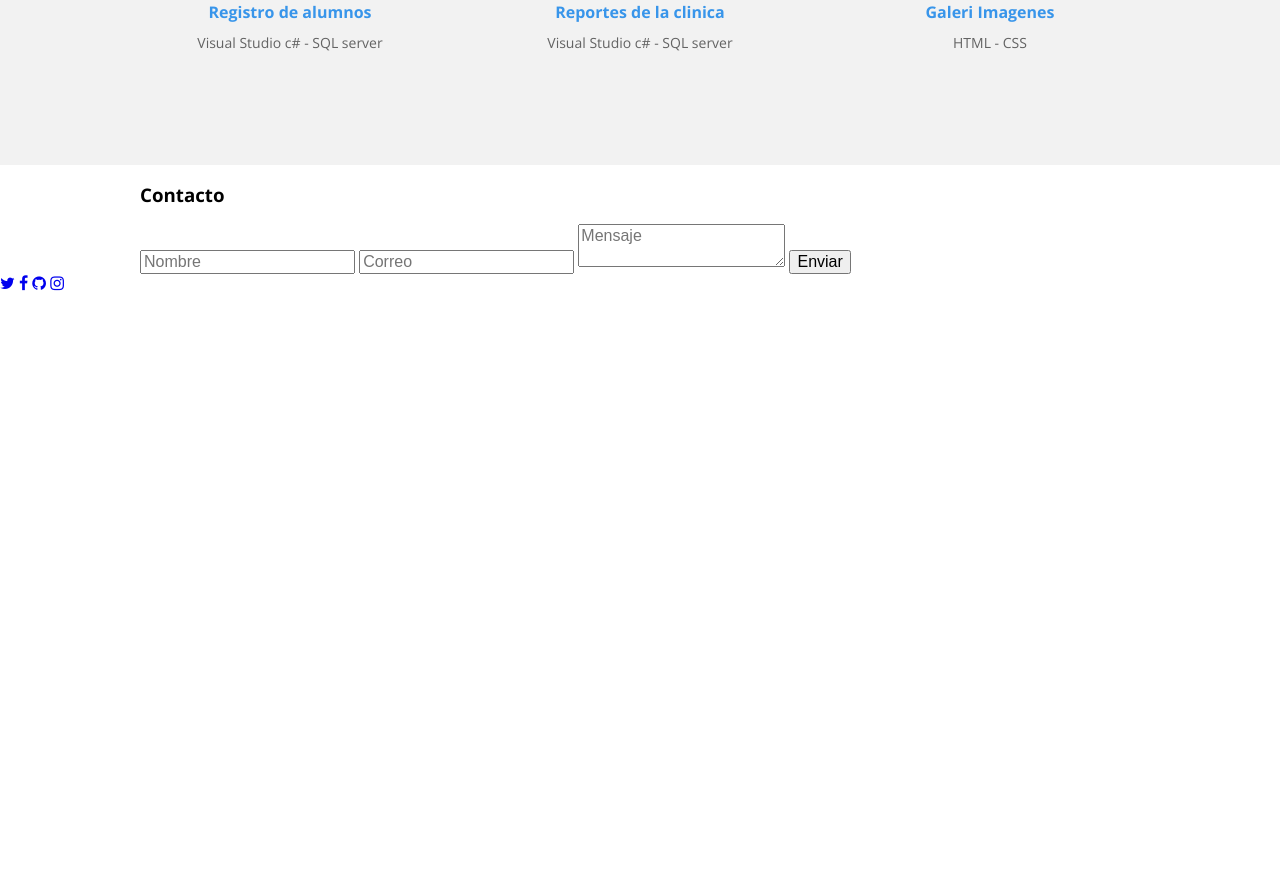
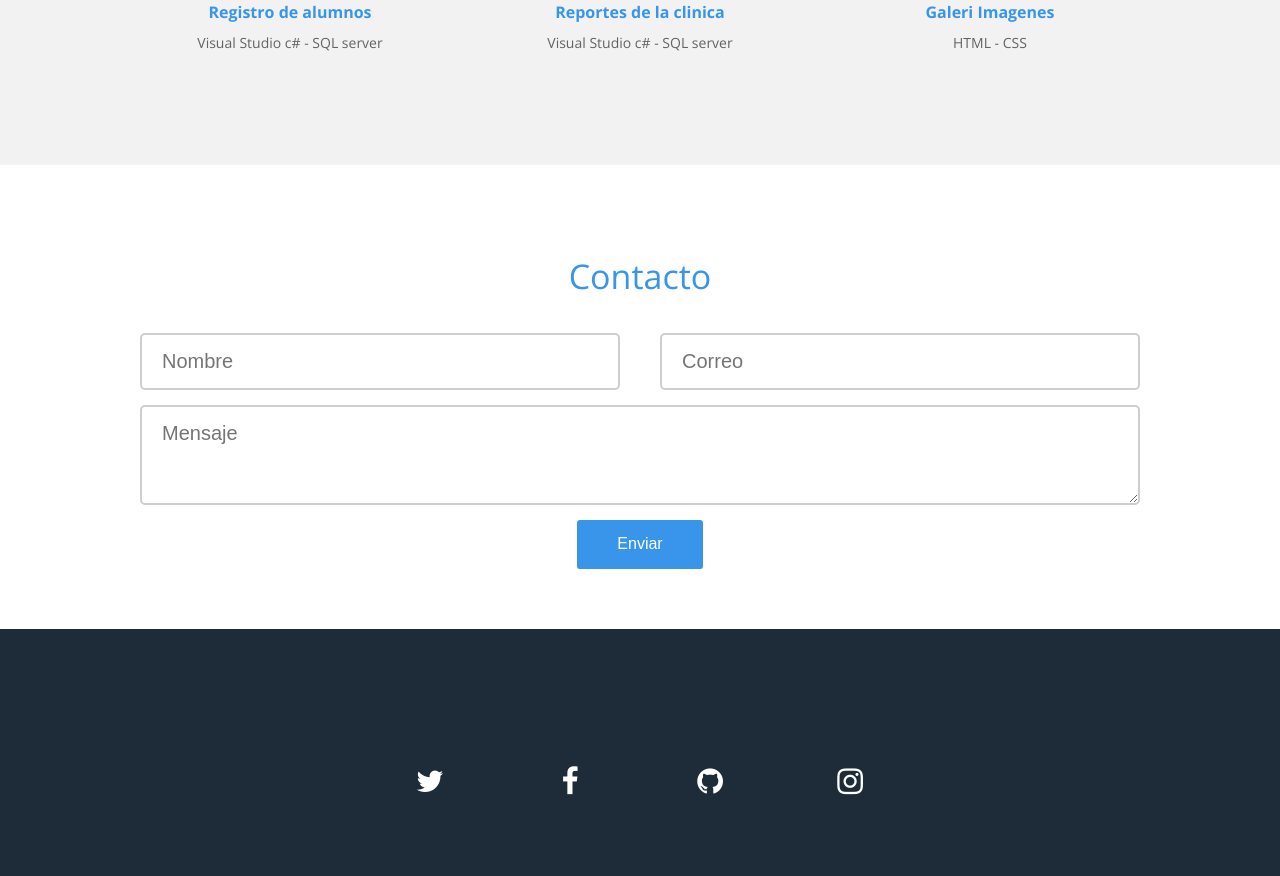
Before and after one commit to Allan-Sanchez/Curso-html5, a plain HTML site: page Portafolio/index.html in a window 1280 px wide. Shown: the part 2054-2930 px from the top of the page. Before the commit the page ends 2348 px from the top, so only its background shows below. Drawn offline with nearby package versions, Linux system fonts and the light colour scheme.

Commit message:
portafolio completo solo falta colocarle javascript

```diff
--- a/Portafolio/css/estilos.css
+++ b/Portafolio/css/estilos.css
@@ -172,3 +172,117 @@ header .contenedor-texto .texto .profesion{
 }
 
 /*Seccion de el area de contactos  */
+
+
+footer .contenedor{
+  padding: 60px 0;
+}
+
+footer .contenedor .titulo{
+  font-size: 34px;
+  line-height: 34px;
+  margin-bottom: 40px;
+  font-weight: 300;
+  color: #3895ea;
+  text-align: center;
+}
+footer .contenedor .formulario{
+  display: flex;
+  flex-wrap: wrap;
+  justify-content: space-between;
+}
+
+footer .contenedor .formulario input[type="text"],
+footer .contenedor .formulario input[type="email"],
+footer .contenedor .formulario textarea{
+  border: 2px solid #cecece;
+  border-radius: 5px;
+  padding: 15px 20px;
+  font-size: 20px;
+  color: #a4a4a4;
+}
+footer .contenedor .formulario input[type="text"]:focus,
+footer .contenedor .formulario input[type="email"]:focus,
+footer .contenedor .formulario textarea:focus{
+  border: 2px solid #3895ea;
+}
+
+
+
+footer .contenedor .formulario input[type="text"],
+footer .contenedor .formulario input[type="email"]{
+  width: 48%;
+  margin-bottom: 15PX;
+}
+footer .contenedor .formulario textarea{
+  width: 100%;
+  height: 100PX;
+  min-width: : 100%;
+  max-width: 100%;
+  min-height: 100PX;
+  max-height: 300PX;
+  margin-bottom: 15px;
+}
+footer .contenedor .formulario .boton{
+  margin: auto;
+  background: #3895ea;
+  color: #fff;
+  border: none;
+  border-radius: 3px;
+  padding: 15px 40px;
+  cursor: pointer;
+}
+footer .contenedor .formulario .boton:hover{
+  background: #387bea;
+}
+
+/* area de las redes sociales */
+
+footer .redes-sociales{
+  background: #1e2b38;
+  padding: 60px 0;
+}
+footer .redes-sociales .contenedor{
+  display: flex;
+  justify-content: center;
+}
+footer .redes-sociales a{
+  color: #fff;
+  text-align: center;
+  width: 100px;
+  display: block;
+  padding: 15px 0;
+  border-radius: 3px;
+  font-size: 30px;
+  margin: 0 20px;
+}
+footer .redes-sociales .facebook:hover{background: #3b5998; }
+footer .redes-sociales .twitter:hover{background: #1da1f2; }
+footer .redes-sociales .github:hover{background: #333; }
+  footer .redes-sociales .instagram:hover{background: #833ab4;}
+
+
+/* adaptando el dise;o a moviles */
+@media screen and (max-width: 800px) {
+	header .menu {
+		text-align: center;
+	}
+
+	.main .trabajos .contenedor-trabajos .trabajo {
+		width: 46%;
+	}
+}
+@media screen and (max-width: 500px) {
+	header .contenedor-texto .texto .nombre {
+		font-size: 35px;
+	}
+
+	header .contenedor-texto .texto .profesion {
+		font-size: 18px;
+	}
+
+	footer .redes-sociales .contenedor {
+		flex-wrap:wrap;
+		padding: 20px 0;
+	}
+}
--- a/Portafolio/index.html
+++ b/Portafolio/index.html
@@ -163,10 +163,12 @@
     </section>
     <section>
       <div class="redes-sociales">
-        <a href="#" class="twitter"><i class="fa fa-twitter"></i></a>
-        <a href="#" class="facebook"><i class="fa fa-facebook"></i></a>
-        <a href="#" class="github"><i class="fa fa-github"></i></a>
-        <a href="#" class="instagram"><i class="fa fa-instagram"></i></a>
+        <div class="contenedor">
+          <a href="https://twitter.com/AllanSanchez2" target="_blank" class="twitter"><i class="fa fa-twitter"></i></a>
+          <a href="https://www.facebook.com/asanchezrixtun" target="_blank" class="facebook"><i class="fa fa-facebook"></i></a>
+          <a href="https://github.com/Allan-Sanchez" target="_blank" class="github"><i class="fa fa-github"></i></a>
+          <a href="https://www.instagram.com/353allan/" target="_blank" class="instagram"><i class="fa fa-instagram"></i></a>
+        </div>
       </div>
     </section>
   </footer>
```
